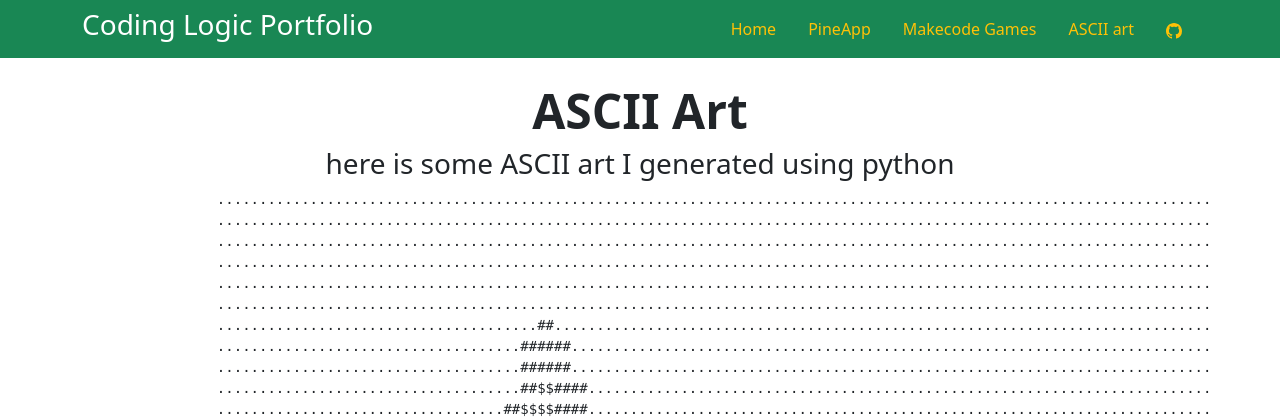
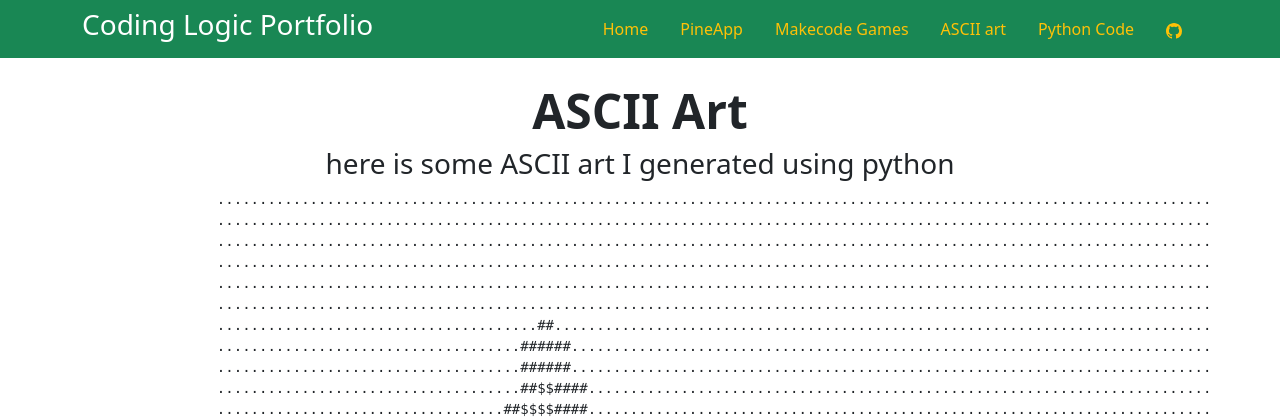
Before and after one commit to PineNarwhal/portfolio, a Flask app: page /ascii in a window 1280 px wide. Shown: the top 420 px of the page. Run offline with Flask 3, Linux system fonts and the light colour scheme.

Commit message:
edit navbar

```diff
--- a/templates/layouts/navbar.html
+++ b/templates/layouts/navbar.html
@@ -18,6 +18,9 @@
                 <a href="/ascii" class="nav-link text-warning">ASCII art</a>
             </li>
             <li class="nav-item">
+                <a href="/code" class="nav-link text-warning">Python Code</a>
+            </li>
+            <li class="nav-item">
                 <a href="https://github.com/PineNarwhal" class="nav-link text-warning" target="_blank">
                     <svg xmlns="http://www.w3.org/2000/svg" width="16" height="16" fill="currentColor" class="bi bi-github" viewBox="0 0 16 16">
                         <path d="M8 0C3.58 0 0 3.58 0 8c0 3.54 2.29 6.53 5.47 7.59.4.07.55-.17.55-.38 0-.19-.01-.82-.01-1.49-2.01.37-2.53-.49-2.69-.94-.09-.23-.48-.94-.82-1.13-.28-.15-.68-.52-.01-.53.63-.01 1.08.58 1.23.82.72 1.21 1.87.87 2.33.66.07-.52.28-.87.51-1.07-1.78-.2-3.64-.89-3.64-3.95 0-.87.31-1.59.82-2.15-.08-.2-.36-1.02.08-2.12 0 0 .67-.21 2.2.82.64-.18 1.32-.27 2-.27s1.36.09 2 .27c1.53-1.04 2.2-.82 2.2-.82.44 1.1.16 1.92.08 2.12.51.56.82 1.27.82 2.15 0 3.07-1.87 3.75-3.65 3.95.29.25.54.73.54 1.48 0 1.07-.01 1.93-.01 2.2 0 .21.15.46.55.38A8.01 8.01 0 0 0 16 8c0-4.42-3.58-8-8-8"/>
```
